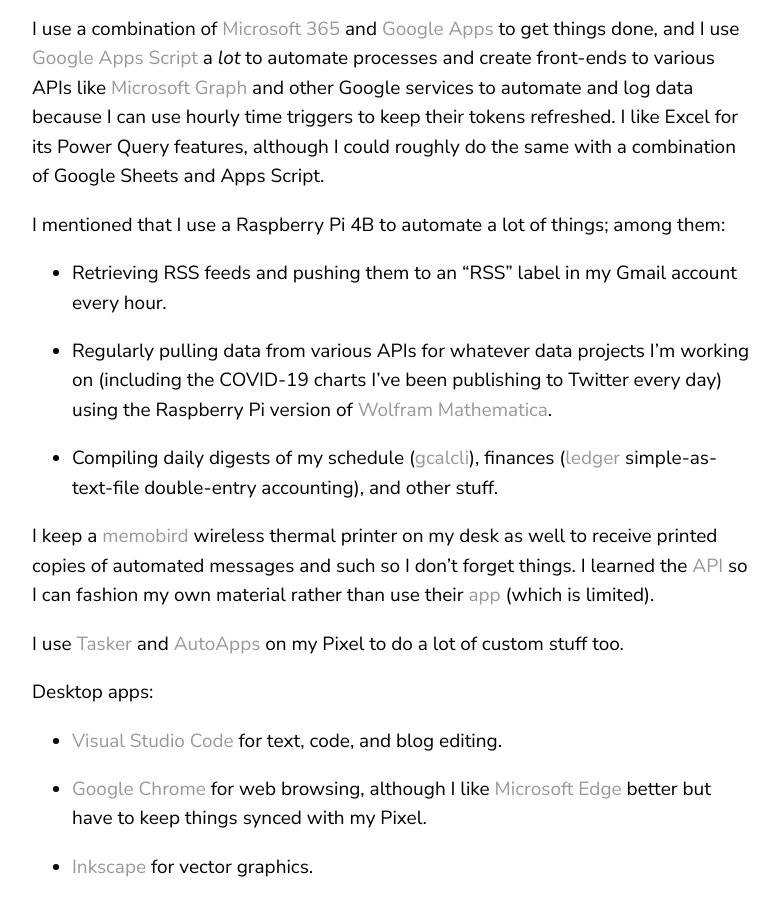
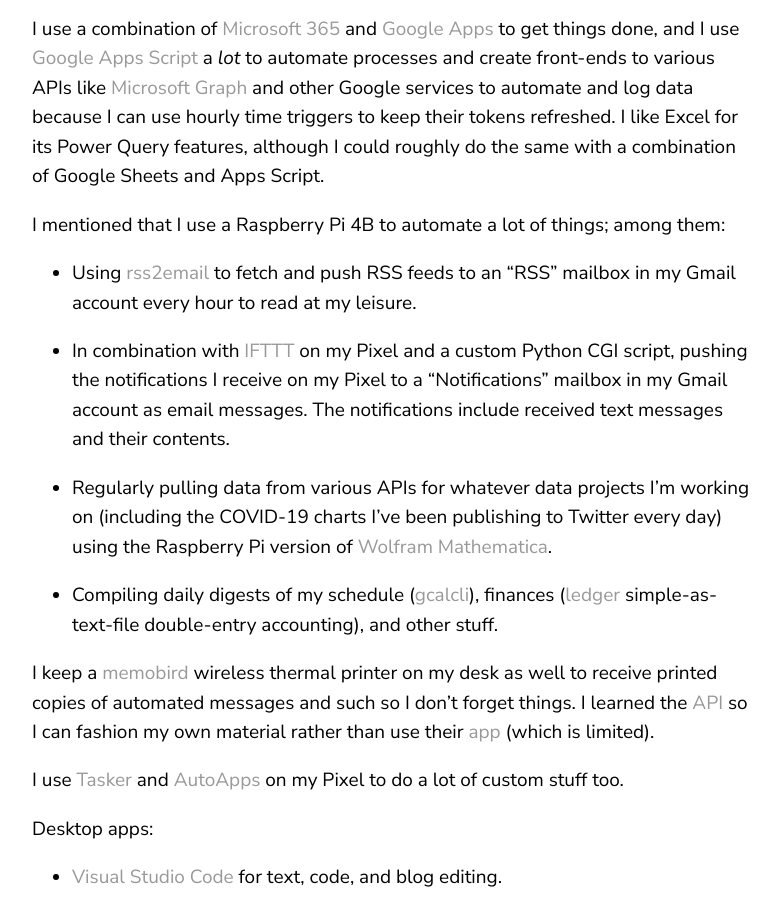
Before and after one commit to stevenbuehler/stevenbuehler.github.io, a Jekyll site: the page built from colophon.md, in a window 1280 px wide and 900 px high, scrolled down 5107 px. Shown: the whole window, without its empty margins (68-847 px from the left). Built offline with Jekyll 4.4.1, drawn with Linux system fonts in a browser that asks for light colours; nearby versions of some CDN libraries; a script that is not in the unit is left out.

Commit message:
Colophon Update

```diff
--- a/colophon.md
+++ b/colophon.md
@@ -56,7 +56,9 @@ I use a combination of [Microsoft 365](https://www.office365.com) and [Google Ap
 
 I mentioned that I use a Raspberry Pi 4B to automate a lot of things; among them:
 
-- Retrieving RSS feeds and pushing them to an "RSS" label in my Gmail account every hour.
+- Using [rss2email](https://github.com/wking/rss2email) to fetch and push RSS feeds to an "RSS" mailbox in my Gmail account every hour to read at my leisure.
+
+- In combination with [IFTTT](https://www.ifttt.com) on my Pixel and a custom Python CGI script, pushing the notifications I receive on my Pixel to a "Notifications" mailbox in my Gmail account as email messages. The notifications include received text messages and their contents.
 
 - Regularly pulling data from various APIs for whatever data projects I'm working on (including the COVID-19 charts I've been publishing to Twitter every day) using the Raspberry Pi version of [Wolfram Mathematica](https://www.wolframresearch.com).
 
```
